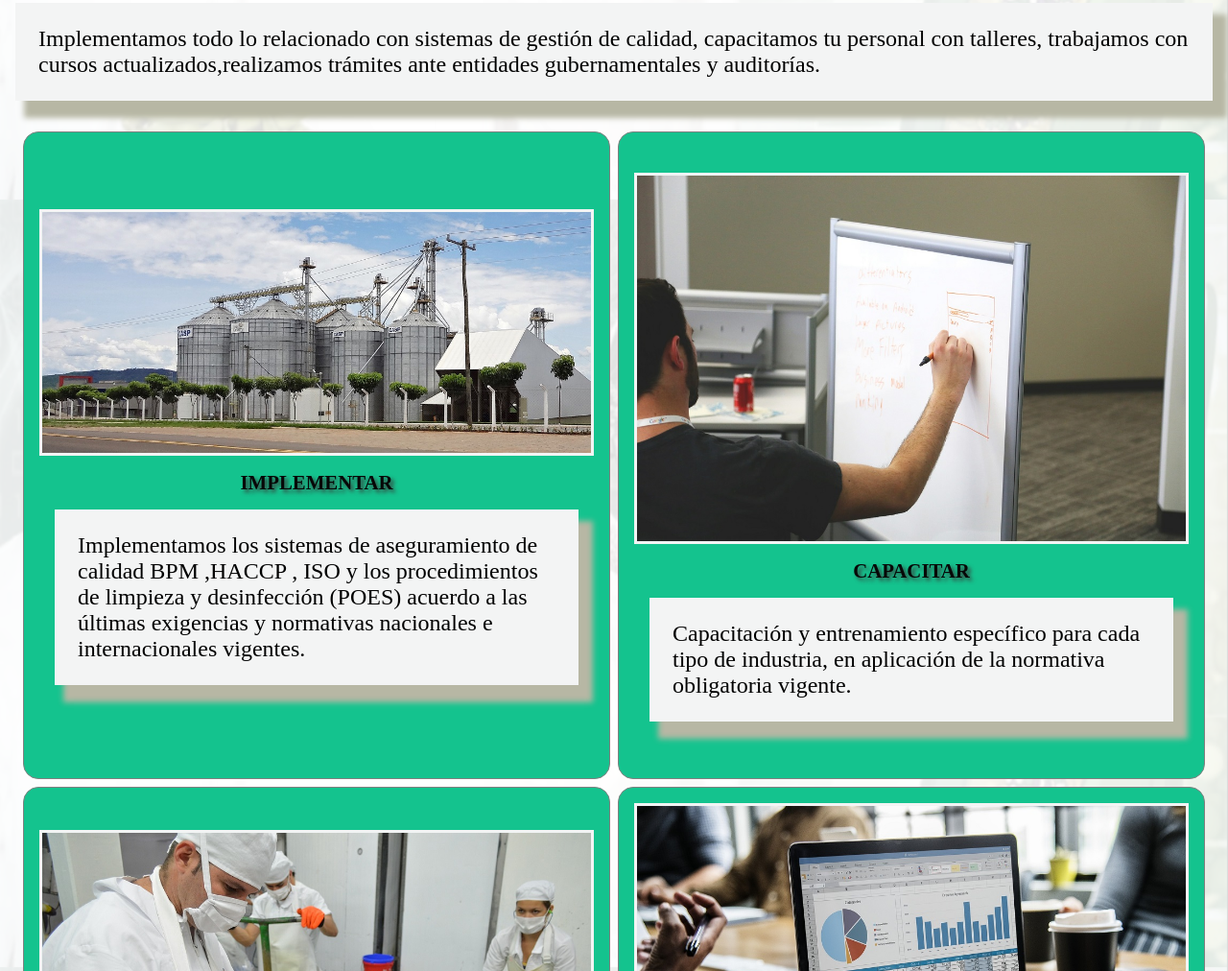
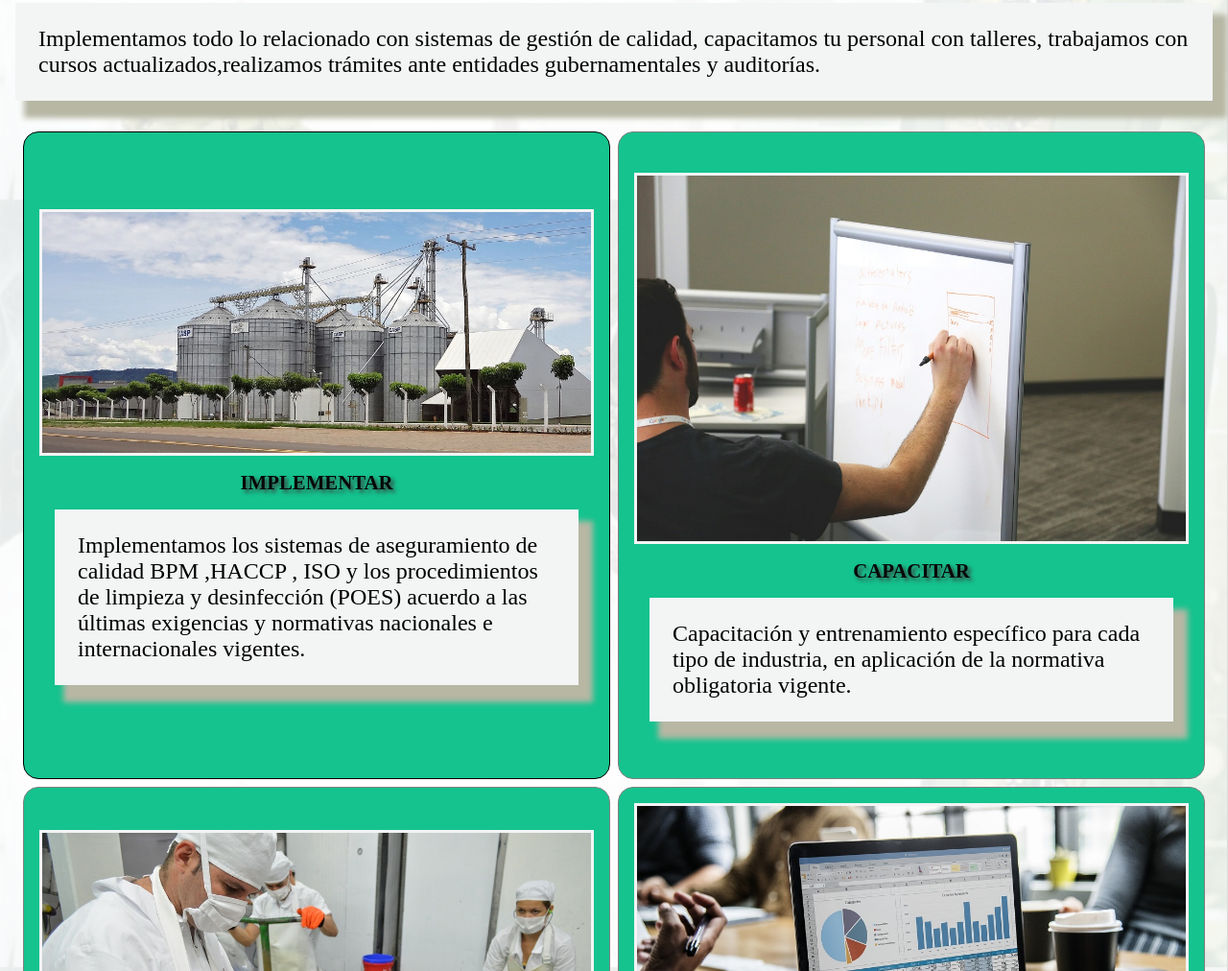
Before and after one commit to juanes-800/proyecto-con-sass, a website: page index.html in a window 1280 px wide. Shown: the part 592-1604 px from the top of the page at 96% size. Drawn offline with Linux system fonts and the light colour scheme.

Commit message:
corrrecciones

```diff
--- a/scss/styles.scss
+++ b/scss/styles.scss
@@ -8,6 +8,7 @@
 /*variables*/
 $colorPrincipal: #14C38E;
 $colorsecundario:  #f3f4f4;
+$colorterciario:  grey;
 
 
 
@@ -171,7 +172,7 @@ section{
         justify-content: center;
         width: 100%;
 
-        border: 0.12rem solid grey;
+        border: 0.12rem solid;
         border-radius: 1rem;
         padding: 1rem;
         background-color: $colorPrincipal;
```
Also changed, not shown: css/styles.css.
